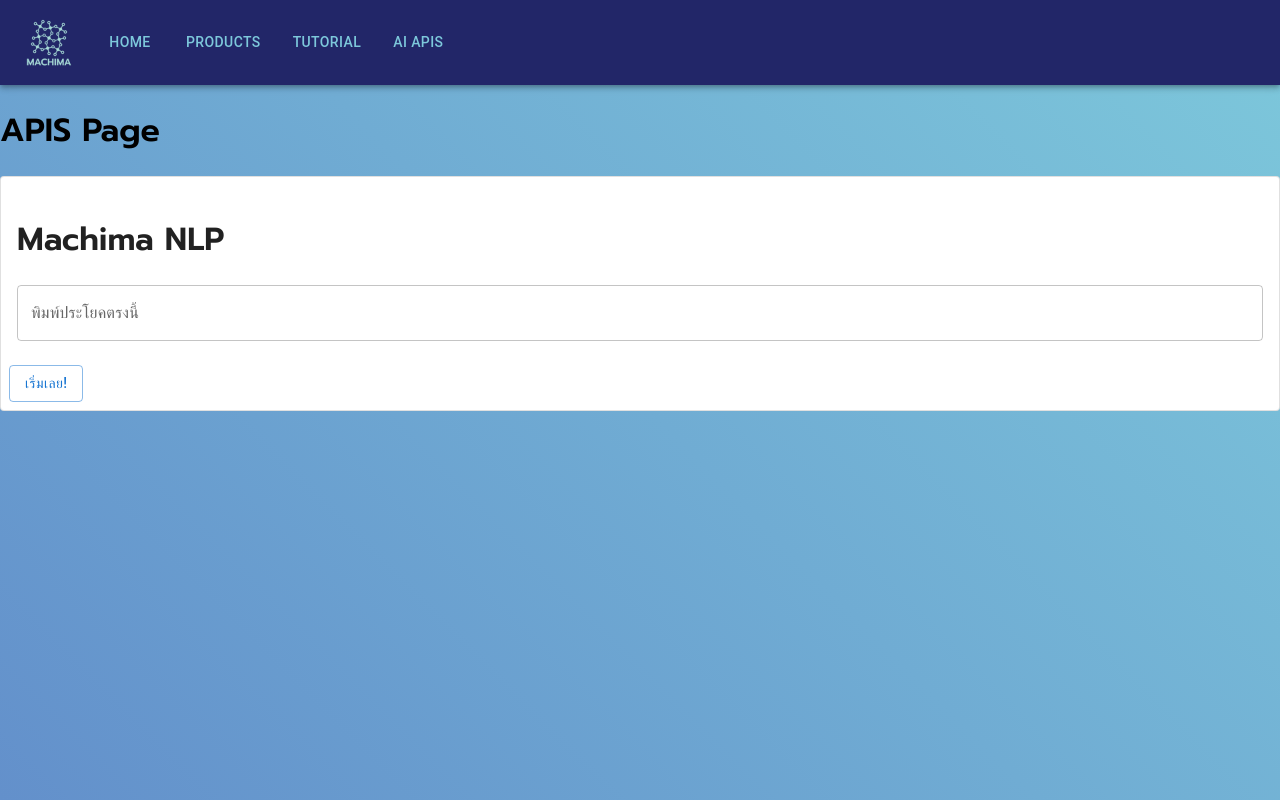
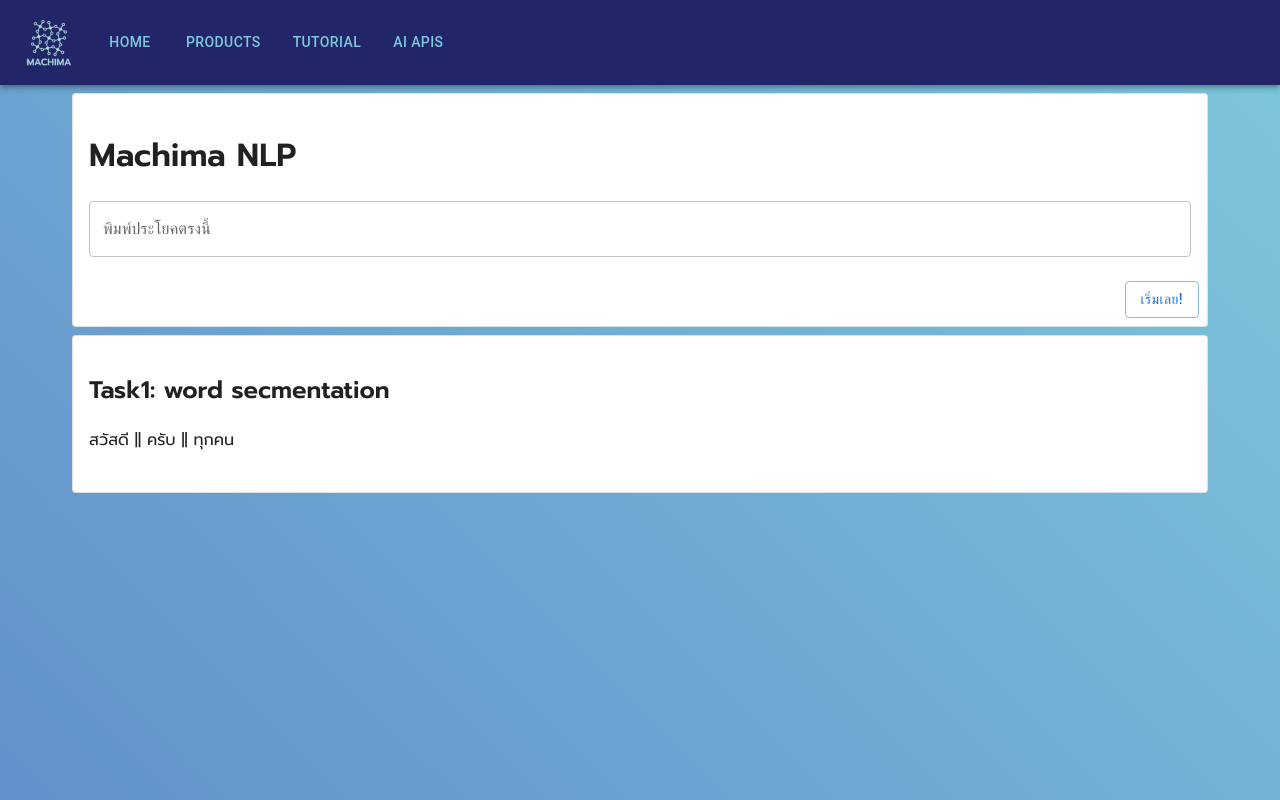
Before and after one commit to SuperAISS2-Bann-Machima/machi_nlp, a React (Create React App) app: page /api in a window 1280 px wide. Built offline with nearby package versions, Linux system fonts and the light colour scheme; a web font is replaced by a local one.

Commit message:
✨ Add task card

```diff
--- a/src/features/apis/index.js
+++ b/src/features/apis/index.js
@@ -10,15 +10,7 @@
 import FormControl from "@mui/material/FormControl";
 import InputLabel from "@mui/material/InputLabel";
 import OutlinedInput from "@mui/material/OutlinedInput";
-
-const bull = (
-  <Box
-    component="span"
-    sx={{ display: "inline-block", mx: "2px", transform: "scale(0.8)" }}
-  >
-    •
-  </Box>
-);
+import Container from "@mui/material/Container";
 
 const card = (
   <React.Fragment>
@@ -31,33 +23,37 @@
         <OutlinedInput id="outlined-adornment-amount" label="Amount" />
       </FormControl>
     </CardContent>
-    <CardActions>
+    <CardActions sx={{ flexDirection: "row-reverse" }}>
       <Button variant="outlined">เริ่มเลย!</Button>
     </CardActions>
   </React.Fragment>
 );
 
-const useStyles = makeStyles((theme) => ({
-  featureDetail: {
-    display: "flex",
-    justifyContent: "center",
-    alignItems: "center",
-    [theme.breakpoints.down("md")]: {
-      margin: 5,
-    },
-  },
-}));
+const card_api = (
+  <React.Fragment>
+    <CardContent>
+      <h2>Task1: word secmentation</h2>
+      <p>สวัสดี || ครับ || ทุกคน</p>
+    </CardContent>
+  </React.Fragment>
+);
 
 function APIS() {
   const controller = useController();
 
   return (
-    <>
-      <h1>{controller.test}</h1>
+    <Container>
       <Box>
-        <Card variant="outlined">{card}</Card>
+        <Card variant="outlined" sx={{ m: 1 }}>
+          {card}
+        </Card>
       </Box>
-    </>
+      <Box>
+        <Card variant="outlined" sx={{ m: 1 }}>
+          {card_api}
+        </Card>
+      </Box>
+    </Container>
   );
 }
 
```
